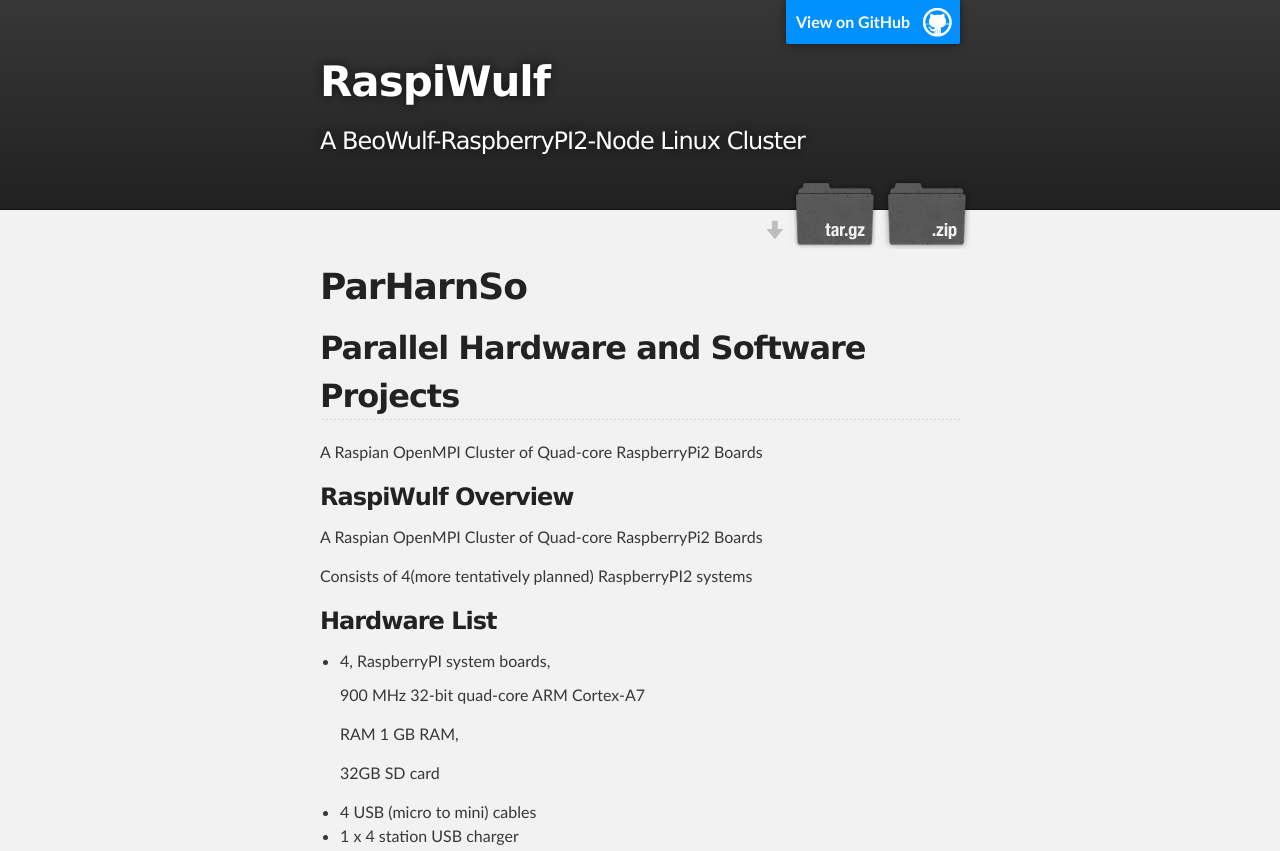
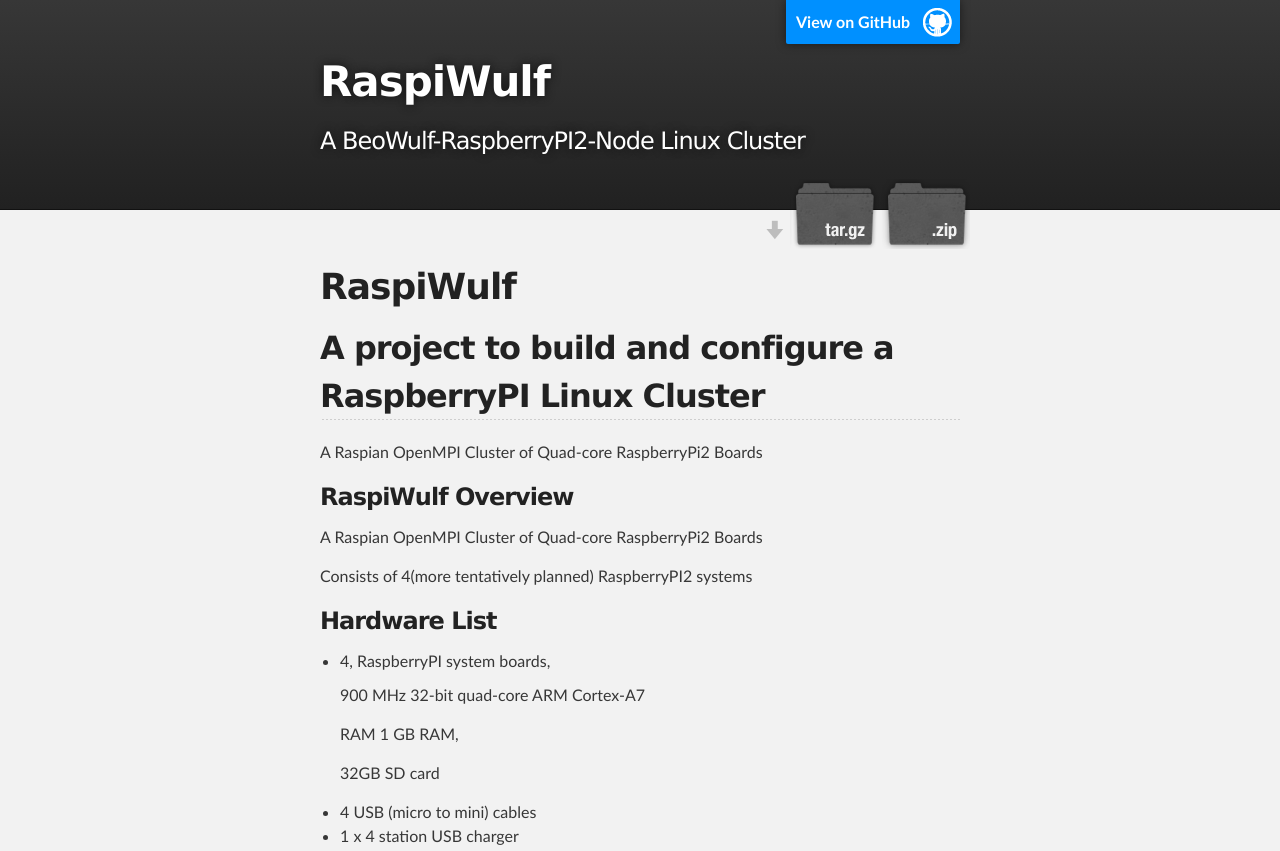
Before and after one commit to medmatix/ParHarnSo, a plain HTML site: page RaspiWulf.html in a window 1280 px wide. Shown: the top 851 px of the page. Drawn offline with Linux system fonts and the light colour scheme.

Commit message:
Update RaspiWulf.html

```diff
--- a/RaspiWulf.html
+++ b/RaspiWulf.html
@@ -32,10 +32,10 @@
     <div id="main_content_wrap" class="outer">
       <section id="main_content" class="inner">
         <h1>
-<a id="parharnso" class="anchor" href="#parharnso" aria-hidden="true"><span aria-hidden="true" class="octicon octicon-link"></span></a>ParHarnSo</h1>
+<a id="parharnso" class="anchor" href="#parharnso" aria-hidden="true"><span aria-hidden="true" class="octicon octicon-link"></span></a>RaspiWulf</h1>
 
 <h2>
-<a id="A Raspberry Beowulf Linux Cluster" class="anchor" href="#parallel-hardware-and-software-projects" aria-hidden="true"><span aria-hidden="true" class="octicon octicon-link"></span></a>Parallel Hardware and Software Projects</h2>
+<a id="A Raspberry Beowulf Linux Cluster" class="anchor" href="#parallel-hardware-and-software-projects" aria-hidden="true"><span aria-hidden="true" class="octicon octicon-link"></span></a>A project to build and configure a RaspberryPI Linux Cluster</h2>
 
 <p>A Raspian OpenMPI Cluster of Quad-core RaspberryPi2 Boards</p>
 
```
